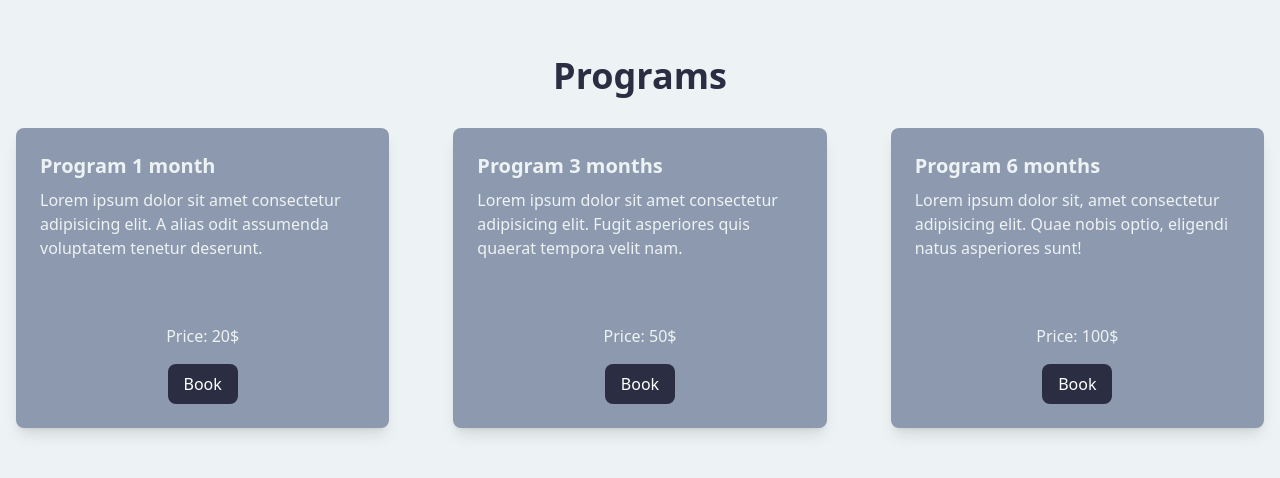
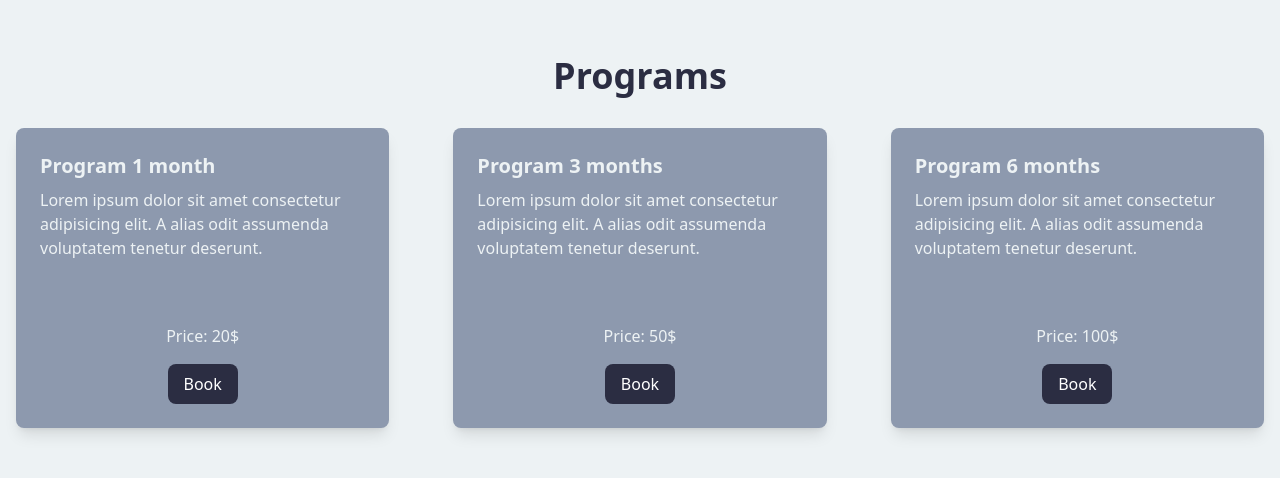
Before and after one commit to mihaialex03/website-tailwind, a React (Create React App) app: page / in a window 1280 px wide. Shown: the part 1420-1898 px from the top of the page. Built offline with nearby package versions, Linux system fonts and the light colour scheme.

Commit message:
added ProgramCard

```diff
--- /dev/null
+++ b/src/components/ProgramCard.jsx
@@ -0,0 +1,25 @@
+import React from "react";
+
+const ProgramCard = ({ program, handleAddToCart }) => {
+  return (
+    <div className="bg-secondary shadow-lg rounded-lg overflow-hidden flex flex-col justify-between mx-4">
+      <div className="p-6">
+        <h3 className="text-xl font-semibold mb-2 text-background">
+          {program.name}
+        </h3>
+        <p className="text-background mb-4">{program.description}</p>
+      </div>
+      <div className="flex flex-col items-center p-6">
+        <p className="text-background mb-4">Price: {program.price}$</p>
+        <button
+          onClick={() => handleAddToCart(program)}
+          className="bg-primary hover:bg-accent text-white py-2 px-4 rounded-lg"
+        >
+          Book
+        </button>
+      </div>
+    </div>
+  );
+};
+
+export default ProgramCard;
--- a/src/components/Programs.jsx
+++ b/src/components/Programs.jsx
@@ -1,5 +1,6 @@
 import React from "react";
 import useCartStore from "../store/useCartStore";
+import ProgramCard from "./ProgramCard";
 
 const Programs = () => {
   const addToCart = useCartStore((state) => state.addToCart);
@@ -16,78 +17,38 @@ const Programs = () => {
         </h2>
         <div className="grid grid-cols-1 md:grid-cols-3 gap-8">
           {/* Program Card 1 */}
-          <div className="bg-secondary shadow-lg rounded-lg overflow-hidden flex flex-col justify-between mx-4">
-            <div className="p-6">
-              <h3 className="text-xl font-semibold mb-2 text-background">
-                Program 1 month
-              </h3>
-              <p className="text-background mb-4">
-                Lorem ipsum dolor sit amet consectetur adipisicing elit. A alias
-                odit assumenda voluptatem tenetur deserunt.
-              </p>
-            </div>
-            <div className="flex flex-col items-center p-6">
-              <p className="text-background mb-4">Price: 20$</p>
-              <button
-                onClick={() =>
-                  handleAddToCart({ id: 1, name: "Program 1 month", price: 20 })
-                }
-                className="bg-primary hover:bg-accent text-white py-2 px-4 rounded-lg"
-              >
-                Book
-              </button>
-            </div>
-          </div>
+          <ProgramCard
+            program={{
+              id: 1,
+              name: "Program 1 month",
+              description:
+                "Lorem ipsum dolor sit amet consectetur adipisicing elit. A alias odit assumenda voluptatem tenetur deserunt.",
+              price: 20,
+            }}
+            handleAddToCart={handleAddToCart}
+          />
           {/* Program Card 2 */}
-          <div className="bg-secondary shadow-lg rounded-lg overflow-hidden flex flex-col justify-between mx-4">
-            <div className="p-6">
-              <h3 className="text-xl font-semibold mb-2 text-background">
-                Program 3 months
-              </h3>
-              <p className="text-background mb-4">
-                Lorem ipsum dolor sit amet consectetur adipisicing elit. Fugit
-                asperiores quis quaerat tempora velit nam.
-              </p>
-            </div>
-            <div className="flex flex-col items-center p-6">
-              <p className="text-background mb-4">Price: 50$</p>
-              <button
-                onClick={() =>
-                  handleAddToCart({
-                    id: 2,
-                    name: "Program 3 months",
-                    price: 50,
-                  })
-                }
-                className="bg-primary hover:bg-accent text-white py-2 px-4 rounded-lg"
-              >
-                Book
-              </button>
-            </div>
-          </div>
+          <ProgramCard
+            program={{
+              id: 2,
+              name: "Program 3 months",
+              description:
+                "Lorem ipsum dolor sit amet consectetur adipisicing elit. A alias odit assumenda voluptatem tenetur deserunt.",
+              price: 50,
+            }}
+            handleAddToCart={handleAddToCart}
+          />
           {/* Program Card 3 */}
-          <div className="bg-secondary shadow-lg rounded-lg overflow-hidden flex flex-col justify-between mx-4">
-            <div className="p-6">
-              <h3 className="text-xl font-semibold mb-2 text-background">
-                Program 6 months
-              </h3>
-              <p className="text-background mb-4">
-                Lorem ipsum dolor sit, amet consectetur adipisicing elit. Quae
-                nobis optio, eligendi natus asperiores sunt!
-              </p>
-            </div>
-            <div className="flex flex-col items-center p-6">
-              <p className="text-background mb-4">Price: 100$</p>
-              <button
-                onClick={() =>
-                  handleAddToCart({ id: 3, name: "Program 6 months", price: 100 })
-                }
-                className="bg-primary hover:bg-accent text-white py-2 px-4 rounded-lg"
-              >
-                Book
-              </button>
-            </div>
-          </div>
+          <ProgramCard
+            program={{
+              id: 3,
+              name: "Program 6 months",
+              description:
+                "Lorem ipsum dolor sit amet consectetur adipisicing elit. A alias odit assumenda voluptatem tenetur deserunt.",
+              price: 100,
+            }}
+            handleAddToCart={handleAddToCart}
+          />
         </div>
       </div>
     </section>
```
